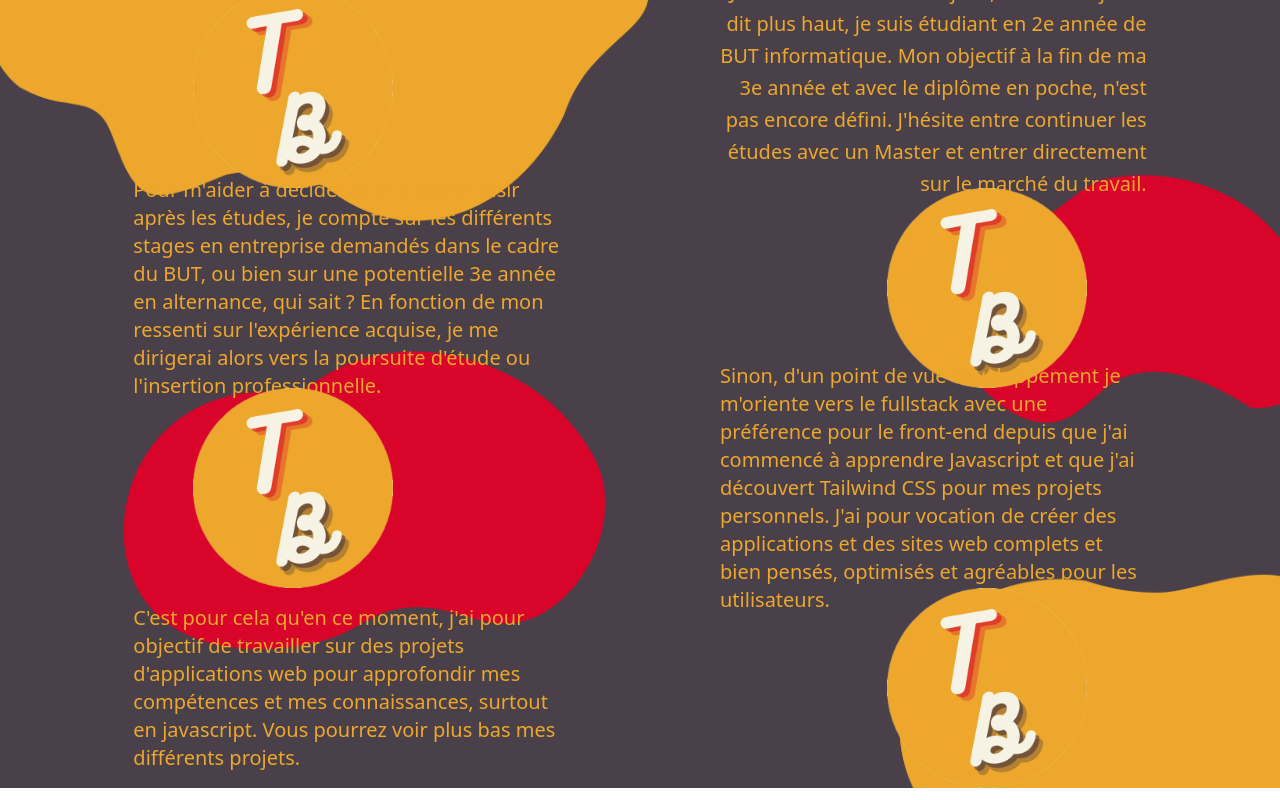
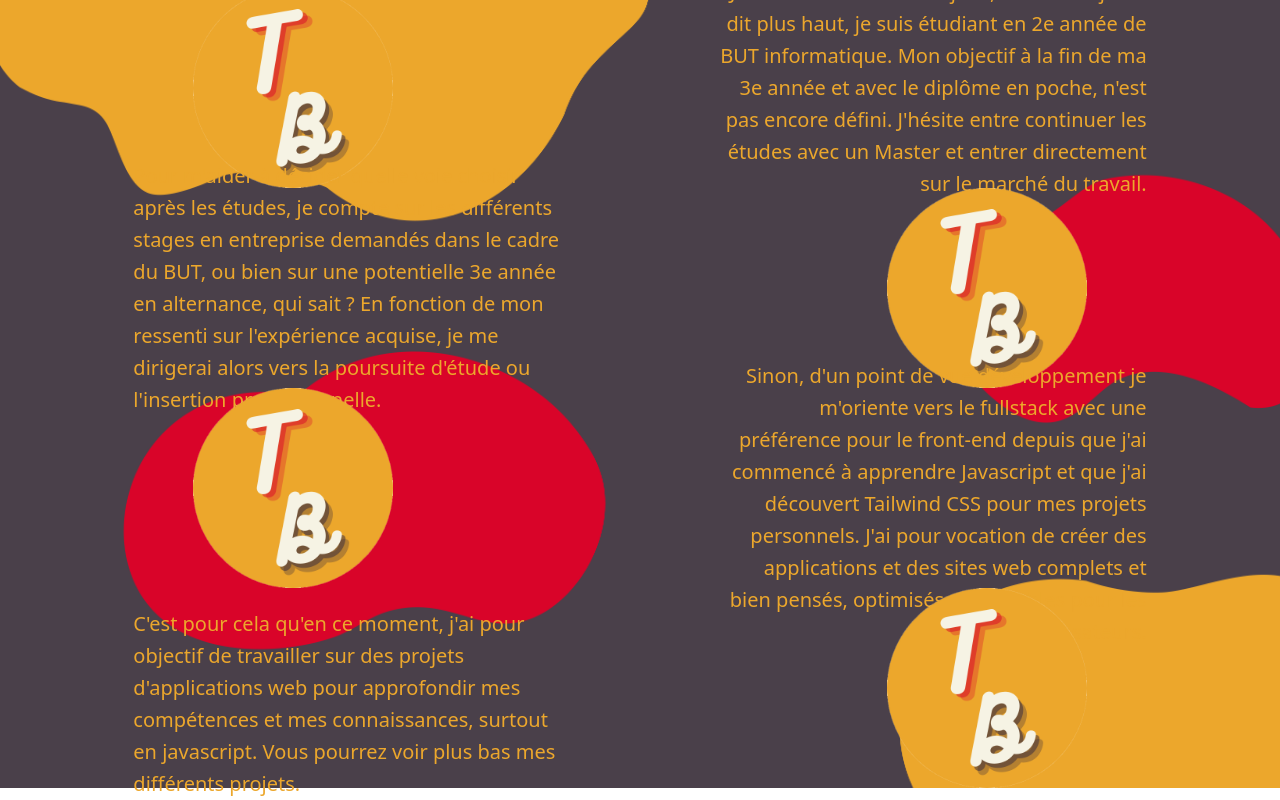
Before and after one commit to Timeuh/Portfolio-V1, a React (Vite) app: page / in a window 1280 px wide. Shown: the part 892-1692 px from the top of the page. Built offline with nearby package versions, Linux system fonts and the light colour scheme.

Commit message:
style: change text leading to make less compact paragraphs

```diff
--- a/src/components/About.jsx
+++ b/src/components/About.jsx
@@ -19,7 +19,7 @@ function About() {
                 <div className="w-1/4 flex flex-row justify-center">
                     <img src={icon} height="200" width="200" alt="icon"/>
                 </div>
-                <p className="w-2/6">
+                <p className="w-2/6 my-4 leading-8">
                     Pour m'aider à décider quelle voie choisir après les études, je compte sur les différents stages
                     en entreprise demandés dans le cadre du BUT, ou bien sur une potentielle 3e année en alternance, qui
                     sait ?
@@ -32,7 +32,7 @@ function About() {
                 <div className="w-1/4 flex flex-row justify-center">
                     <img src={icon} height="200" width="200" alt="icon"/>
                 </div>
-                <p className="w-2/6">
+                <p className="w-2/6 text-right pt-8 leading-8">
                     Sinon, d'un point de vue développement je m'oriente vers le fullstack avec une préférence pour le
                     front-end
                     depuis que j'ai commencé à apprendre Javascript et que j'ai découvert Tailwind CSS pour mes projets
@@ -46,7 +46,7 @@ function About() {
                 <div className="w-1/4 flex flex-row justify-center">
                     <img src={icon} height="200" width="200" alt="icon"/>
                 </div>
-                <p className="w-2/6">
+                <p className="w-2/6 pt-8 leading-8">
                     C'est pour cela qu'en ce moment, j'ai pour objectif de travailler sur des projets d'applications web
                     pour
                     approfondir mes compétences et mes connaissances, surtout en javascript. Vous pourrez voir plus bas
```
